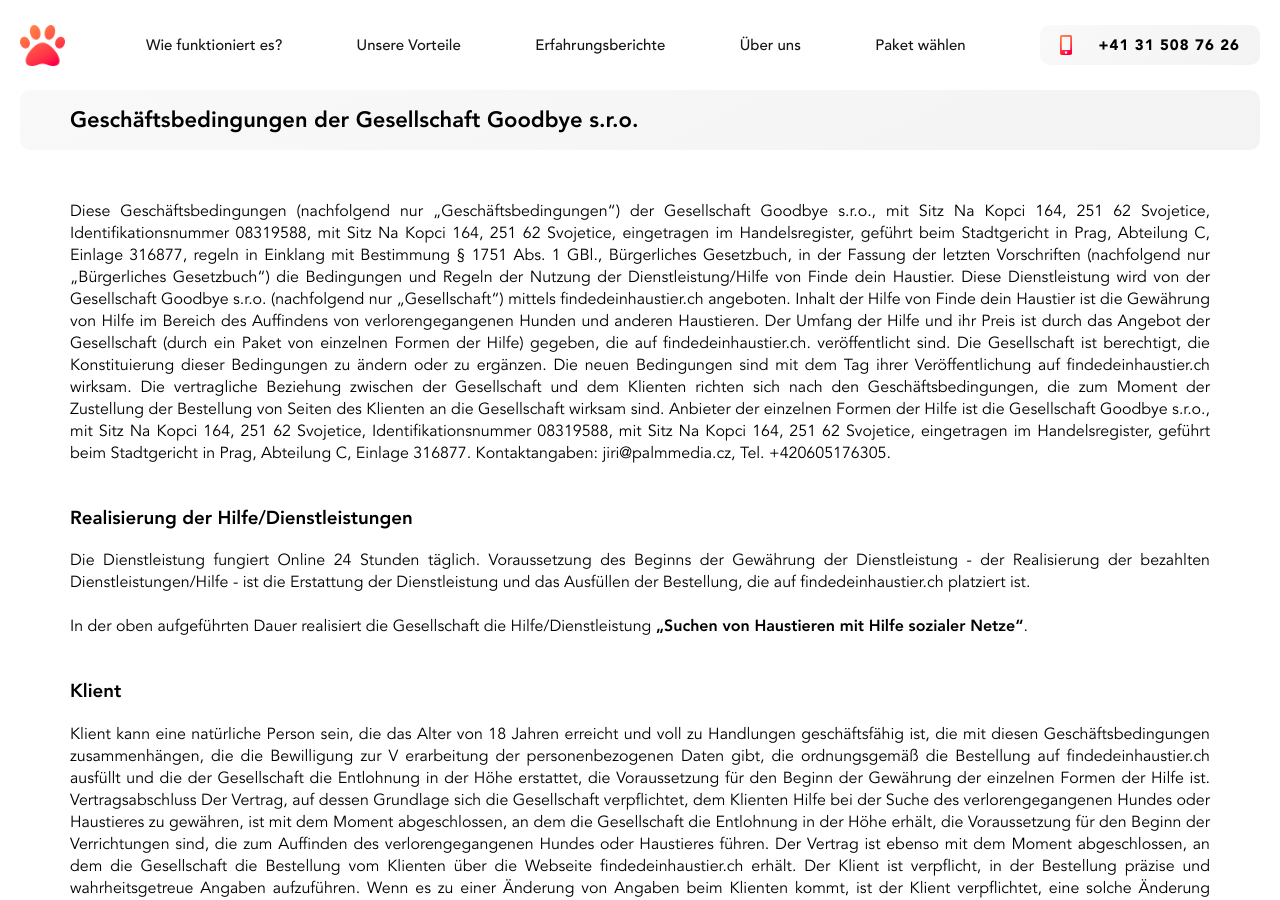
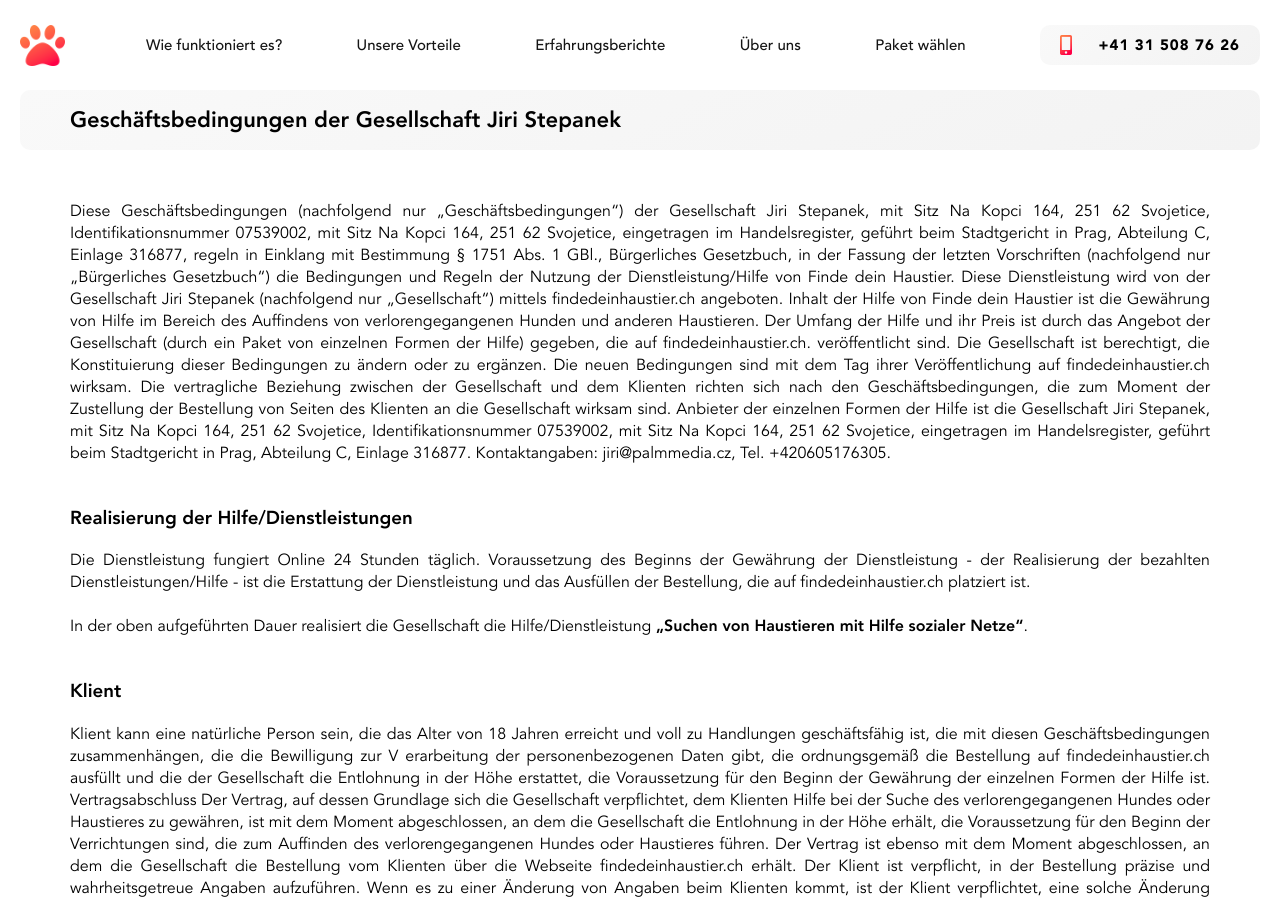
Before and after one commit to StyvekDrtic/findedeinhaustier.ch, a Jekyll site: the page built from allgemeine_geschaftsbedingungen.html, in a window 1280 px wide and 900 px high. Built offline with Jekyll 4.4.1, drawn with Linux system fonts in a browser that asks for light colours; comment, search, counter and statistics services are not loaded; some of the changed text lies outside the part shown.

Commit message:
fyzicka osoba

```diff
--- a/_includes/footer.html
+++ b/_includes/footer.html
@@ -12,7 +12,7 @@
   </div>
 
   <div class="botFooter">
-    <span>Copyright © 2020 Goodbye s.r.o.</span>
+    <span>Copyright © 2020 Jiri Stepanek</span>
     <a title="Startseite" href="/">Startseite</a>
     <a title="Vermisstenanzeige aufgeben" href="/vermisstenanzeige-aufgeben">Vermisstenanzeige aufgeben</a>
     <a title="Über uns" href="/uber-uns">Über uns</a>
--- a/allgemeine_geschaftsbedingungen.html
+++ b/allgemeine_geschaftsbedingungen.html
@@ -4,14 +4,14 @@ title: Allgemeine Geschäftsbedingungen | FindeDeinHaustier.ch
 description: Die Dienstleistung fungiert Online 24 Stunden täglich. Voraussetzung des Beginns der Gewährung der Dienstleistung...
 ---
 <div class="napisDokumenty">
-  <h1>Geschäftsbedingungen der Gesellschaft Goodbye s.r.o.</h1>
+  <h1>Geschäftsbedingungen der Gesellschaft Jiri Stepanek</h1>
 </div>
 
 <div class="mistoNaText">
 
 
-  Diese Geschäftsbedingungen (nachfolgend nur „Geschäftsbedingungen“) der Gesellschaft Goodbye s.r.o., mit Sitz Na Kopci 164, 251 62 Svojetice, Identifikationsnummer 08319588, mit Sitz Na Kopci 164, 251 62 Svojetice, eingetragen im Handelsregister, geführt beim Stadtgericht in Prag, Abteilung C, Einlage 316877, regeln in Einklang mit Bestimmung § 1751 Abs. 1 GBl., Bürgerliches Gesetzbuch, in der Fassung der letzten Vorschriften (nachfolgend nur „Bürgerliches Gesetzbuch“) die Bedingungen und Regeln der Nutzung der Dienstleistung/Hilfe von Finde dein Haustier. Diese Dienstleistung wird von der Gesellschaft Goodbye s.r.o. (nachfolgend nur „Gesellschaft“) mittels findedeinhaustier.ch angeboten. Inhalt der Hilfe von Finde dein Haustier ist die Gewährung von Hilfe im Bereich des Auffindens von verlorengegangenen Hunden und anderen Haustieren. Der Umfang der Hilfe und ihr Preis ist durch das Angebot der Gesellschaft (durch ein Paket von einzelnen Formen der Hilfe) gegeben, die auf findedeinhaustier.ch. veröffentlicht sind. Die Gesellschaft ist berechtigt, die Konstituierung dieser Bedingungen zu ändern oder zu ergänzen. Die neuen Bedingungen sind mit dem Tag ihrer Veröffentlichung auf findedeinhaustier.ch wirksam. Die vertragliche Beziehung zwischen der Gesellschaft und dem Klienten richten sich nach den Geschäftsbedingungen, die zum Moment der Zustellung der Bestellung von Seiten des Klienten an die Gesellschaft wirksam sind.
-  Anbieter der einzelnen Formen der Hilfe ist die Gesellschaft Goodbye s.r.o., mit Sitz Na Kopci 164, 251 62 Svojetice, Identifikationsnummer 08319588, mit Sitz Na Kopci 164, 251 62 Svojetice, eingetragen im Handelsregister, geführt beim Stadtgericht in Prag, Abteilung C, Einlage 316877. Kontaktangaben: jiri@palmmedia.cz, Tel. +420605176305.
+  Diese Geschäftsbedingungen (nachfolgend nur „Geschäftsbedingungen“) der Gesellschaft Jiri Stepanek, mit Sitz Na Kopci 164, 251 62 Svojetice, Identifikationsnummer 07539002, mit Sitz Na Kopci 164, 251 62 Svojetice, eingetragen im Handelsregister, geführt beim Stadtgericht in Prag, Abteilung C, Einlage 316877, regeln in Einklang mit Bestimmung § 1751 Abs. 1 GBl., Bürgerliches Gesetzbuch, in der Fassung der letzten Vorschriften (nachfolgend nur „Bürgerliches Gesetzbuch“) die Bedingungen und Regeln der Nutzung der Dienstleistung/Hilfe von Finde dein Haustier. Diese Dienstleistung wird von der Gesellschaft Jiri Stepanek (nachfolgend nur „Gesellschaft“) mittels findedeinhaustier.ch angeboten. Inhalt der Hilfe von Finde dein Haustier ist die Gewährung von Hilfe im Bereich des Auffindens von verlorengegangenen Hunden und anderen Haustieren. Der Umfang der Hilfe und ihr Preis ist durch das Angebot der Gesellschaft (durch ein Paket von einzelnen Formen der Hilfe) gegeben, die auf findedeinhaustier.ch. veröffentlicht sind. Die Gesellschaft ist berechtigt, die Konstituierung dieser Bedingungen zu ändern oder zu ergänzen. Die neuen Bedingungen sind mit dem Tag ihrer Veröffentlichung auf findedeinhaustier.ch wirksam. Die vertragliche Beziehung zwischen der Gesellschaft und dem Klienten richten sich nach den Geschäftsbedingungen, die zum Moment der Zustellung der Bestellung von Seiten des Klienten an die Gesellschaft wirksam sind.
+  Anbieter der einzelnen Formen der Hilfe ist die Gesellschaft Jiri Stepanek, mit Sitz Na Kopci 164, 251 62 Svojetice, Identifikationsnummer 07539002, mit Sitz Na Kopci 164, 251 62 Svojetice, eingetragen im Handelsregister, geführt beim Stadtgericht in Prag, Abteilung C, Einlage 316877. Kontaktangaben: jiri@palmmedia.cz, Tel. +420605176305.
   <br><br>
   <h3 style="font-family: AvenirHeavy;">Realisierung der Hilfe/Dienstleistungen</h3>
   Die Dienstleistung fungiert Online 24 Stunden täglich.
@@ -54,7 +54,7 @@ description: Die Dienstleistung fungiert Online 24 Stunden täglich. Voraussetz
   Beim Abschluss des Vertrags werden Telekommunikationsmittel verwendet. Die Kosten, die bei der V erwendung der Telekommunikationsmittel entstehen, erstattet der Klient selber. Sämtliche Korrespondenz, die mit dem Vertrag zwischen der Gesellschaft und dem Klienten zusammenhängt, verläuft in schriftlicher Form, und zwar per E-Mail.
   Wenn eine der Bestimmungen dieser Geschäftsbedingungen ungültig, unwirksam oder unanwendbar ist (oder eine solche wird), wird anstelle von ihr eine Bestimmung angewandt, die sich durch ihren Sinn am meisten der ungültigen, unwirksamen oder unanwendbaren Bestimmung annähert. Durch die Ungültigkeit, Unwirksamkeit oder Unanwendbarkeit von einer Bestimmung wird nicht die Gültigkeit der sonstigen Bestimmungen berührt.
   Diese Geschäftsbedingungen sind ab dem 17.9.2019 gültig und wirksam.
-  Goodbye s.r.o.
+  Jiri Stepanek
   <br><br>
   Jiří Štěpánek, Geschäftsführer
 
--- a/impressum.html
+++ b/impressum.html
@@ -11,11 +11,11 @@ description: Impressum. Kontakt - +41 31 508 76 26, support@findedeinhaustier.de
 <div class="mistoNaText">
   <h3 style="font-family: AvenirBlack;">Angaben gem&auml;&szlig; &sect; 5 TMG</h3>
   <p>Jiř&iacute; &Scaron;těp&aacute;nek<br />
-  Goodbye s.r.o.<br />
+  Jiri Stepanek<br />
   Na Kopci 164<br />
   25162 Svojetice</p>
 
-  <p>Handelsregister: 08319588<br />
+  <p>Handelsregister: 07539002<br />
   Registergericht: Městsk&yacute; soud v Praze</p>
 
   <h3 style="font-family: AvenirBlack;">Kontakt</h3>
```
Also changed, not shown: other parts of impressum.html (+1 -1 lines), datenschutzerklarung.html (+1 -1 lines), 13 other files.
